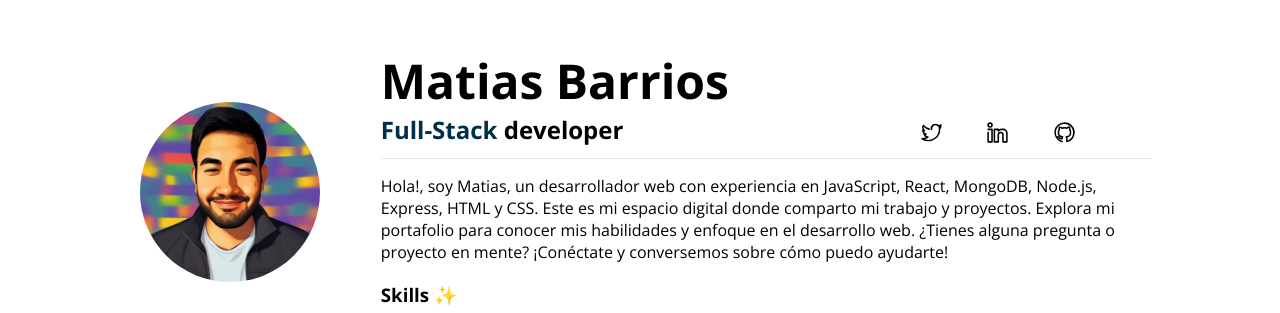
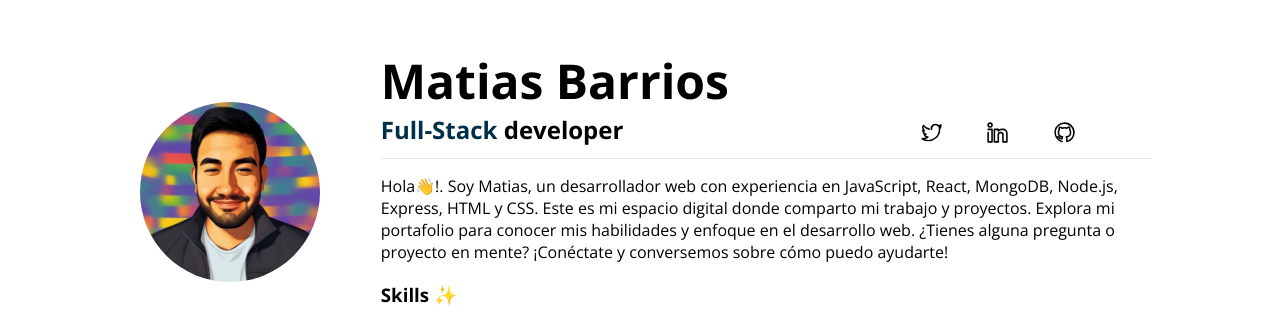
Before and after one commit to Matias-Py/matias-portafolio, a JavaScript app: page / in a window 1280 px wide. Shown: the top 313 px of the page. Built offline with nearby package versions, Linux system fonts and the light colour scheme; the HTML template or start-up script is replaced by a standard one.

Commit message:
Update App.js

```diff
--- a/src/App.js
+++ b/src/App.js
@@ -30,7 +30,7 @@ function App() {
             </div>
           </div>
           <div id="bio">
-            <p>Hola!, soy Matias, un desarrollador web con experiencia en JavaScript, React, MongoDB, Node.js, Express, HTML y CSS. Este es mi espacio digital donde comparto mi trabajo y proyectos. Explora mi portafolio para conocer mis habilidades y enfoque en el desarrollo web. ¿Tienes alguna pregunta o proyecto en mente? ¡Conéctate y conversemos sobre cómo puedo ayudarte!</p>
+            <p>Hola👋!. Soy Matias, un desarrollador web con experiencia en JavaScript, React, MongoDB, Node.js, Express, HTML y CSS. Este es mi espacio digital donde comparto mi trabajo y proyectos. Explora mi portafolio para conocer mis habilidades y enfoque en el desarrollo web. ¿Tienes alguna pregunta o proyecto en mente? ¡Conéctate y conversemos sobre cómo puedo ayudarte!</p>
             <h3>Skills ✨</h3>
             <div id="skills">
               <button className="skill">Html5</button>
```
